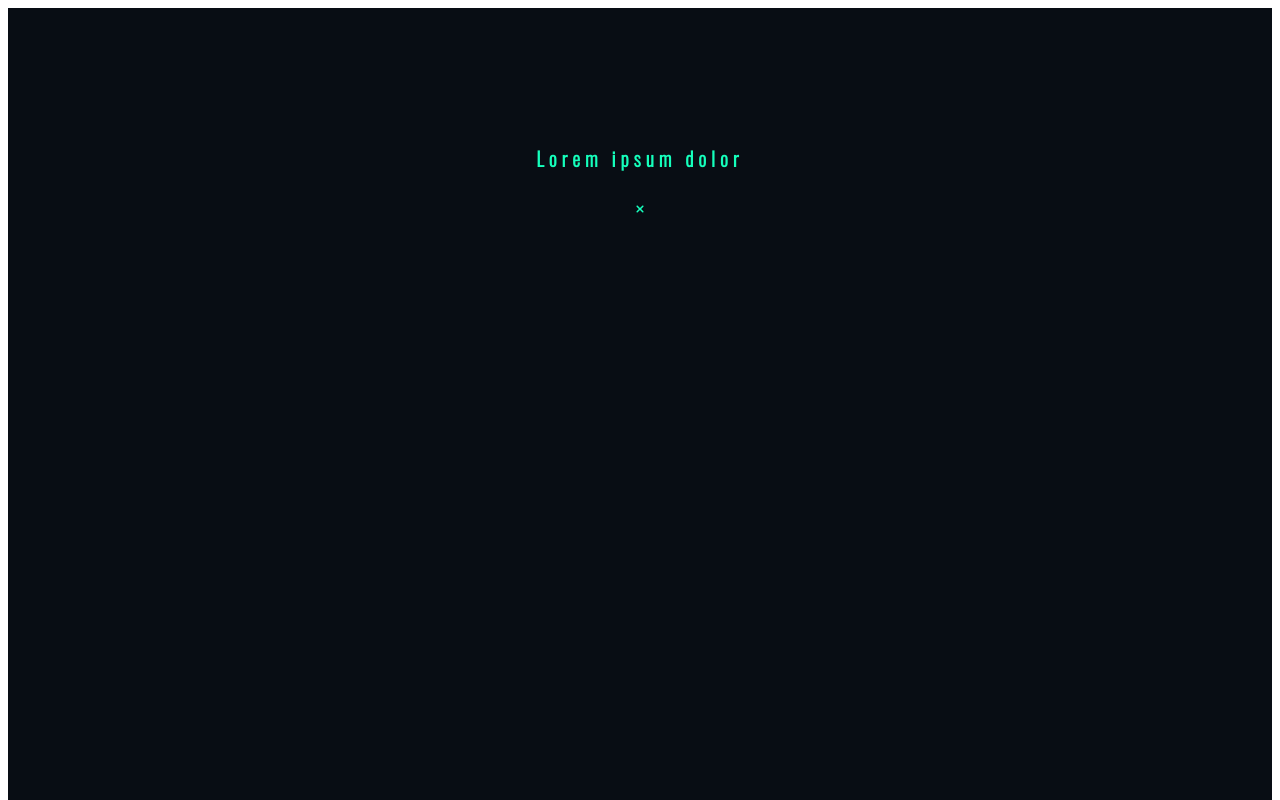
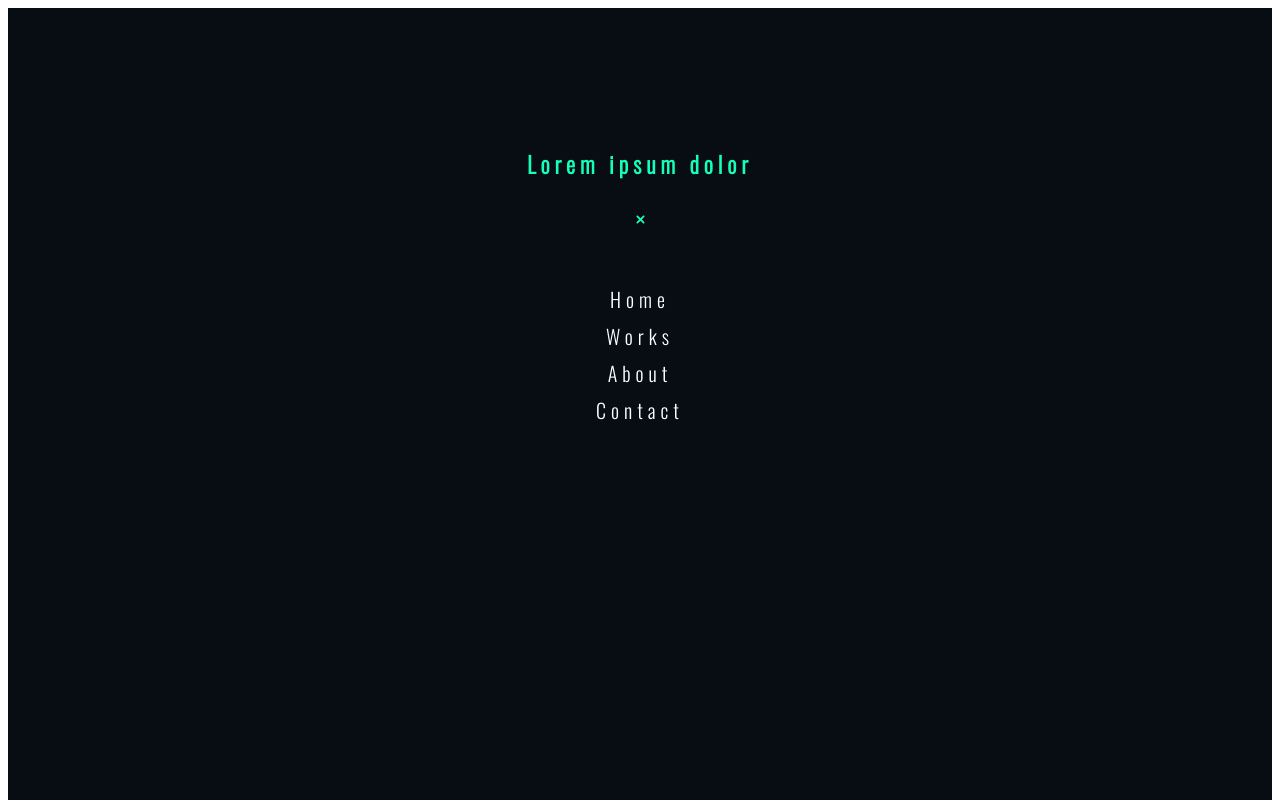
Before and after one commit to Munios12/202204-W03_Sergio_Garcia_Alejandro_Munoz, a website: page index.html in a window 1280 px wide. Shown: the top 800 px of the page. Drawn offline with nearby package versions, Linux system fonts and the light colour scheme.

Commit message:
added footer nav

```diff
--- a/index.html
+++ b/index.html
@@ -6,22 +6,26 @@
         <meta name="viewport" content="width=device-width, initial-scale=1.0" />
         <title>Panic</title>
         <link rel="stylesheet" href="./css/index.css" />
-        <link rel="preconnect" href="https://fonts.googleapis.com" />
-        <link rel="preconnect" href="https://fonts.gstatic.com" crossorigin />
-        <link
-            href="https://fonts.googleapis.com/css2?family=Oswald:wght@300&display=swap"
-            rel="stylesheet"
-        />
-        <link rel="preconnect" href="https://fonts.googleapis.com" />
-        <link rel="preconnect" href="https://fonts.gstatic.com" crossorigin />
-        <link
-            href="https://fonts.googleapis.com/css2?family=Open+Sans:wght@300&display=swap"
-            rel="stylesheet"
-        />
+
+
+<link rel="preconnect" href="https://fonts.googleapis.com">
+<link rel="preconnect" href="https://fonts.gstatic.com" crossorigin>
+<link href="https://fonts.googleapis.com/css2?family=Open+Sans:wght@300&family=Oswald:wght@300&display=swap" rel="stylesheet">
+
+        <link rel="preconnect" href="https://fonts.googleapis.com">
+        <link rel="preconnect" href="https://fonts.gstatic.com" crossorigin>
+        <link href="https://fonts.googleapis.com/css2?family=Open+Sans:wght@300&display=swap" rel="stylesheet">
+
     </head>
     <body></body>
     <footer class="footer">
         <h2 class="footer__title">Lorem ipsum dolor</h2>
         <img class="footer__icon" src="assets/icons-svg-clean/icon-x-rounded.svg"></img>
+        <ul class="footer__nav">
+            <li class="footer__li">Home</li>
+            <li class="footer__li">Works</li>
+            <li class="footer__li">About</li>
+            <li class="footer__li">Contact</li>
+        </ul>
     </footer>
 </html>
--- a/scss/index.scss
+++ b/scss/index.scss
@@ -1,23 +1,40 @@
 .footer {
+    display: flex;
+    flex-direction: column;
+    align-items: center;
     background-color: #080d14;
     font-family: "oswald";
-    font-size: small;
-    text-align: center;
+    font-size: 15px;
     padding-top: 15vh;
-    padding-bottom: 3vh;
-    padding-left: 1vh;
-    padding-right: 1vh;
+    padding-left: 2vh;
+    padding-right: 2vh;
     height: 130vh;
 
     &__title {
         color: #15ffbc;
         letter-spacing: 5px;
-        padding-bottom: 2vh ;
+        padding-bottom: 2vh;
     }
 
     &__icon {
         color: #15ffbc;
         width: 0.6em;
-        padding-bottom: 3vh;
+        padding-bottom: 5vh;
+    }
+
+    &__nav {
+        display: flex;
+        flex-direction: column;
+        align-items: center;
+        justify-content: space-between;
+        gap: 7px;
+        color: white;
+        list-style-type: none;
+        padding: 0;
+        font-size: 20px;
+        letter-spacing: 5px;
+    }
+    &__li:hover {
+        color: #f58cab;
     }
 }
```
Also changed, not shown: css/index.css, 1 other file.
